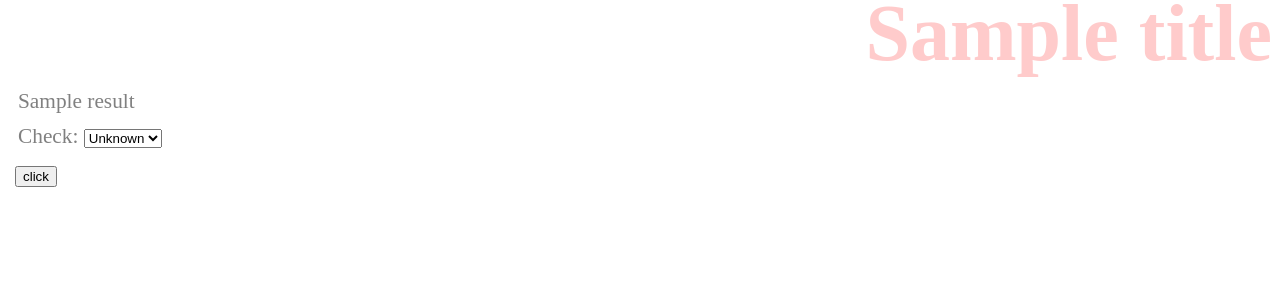
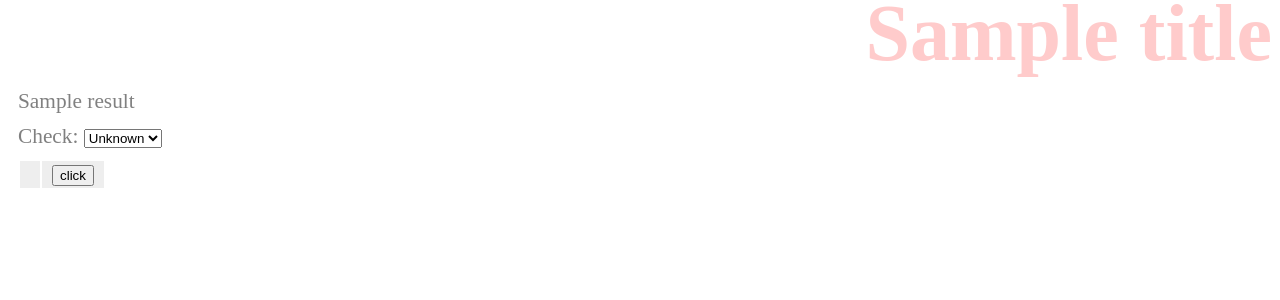
Before and after one commit to tomo-IR/django_app, a Django app: template hello/templates/hello/index.html in a window 1280 px wide. Shown: the top 300 px of the page. Run offline with Django 4.2, Linux system fonts and the light colour scheme; tables that the repository leaves empty hold one stand-in row (values such as "Sample post"); the template is opened without the code that fills it: values that come from a table or form of the project are taken from there, most other values are stand-ins (such as "Sample title", 1, 10 or a date in 2020); parts of the project's set-up code (start-up, migrations or seed data) failed here and were passed over.

Commit message:
add style

```diff
--- a/hello/static/hello/css/style.css
+++ b/hello/static/hello/css/style.css
@@ -17,3 +17,19 @@ a {
   color: blue;
   text-decoration: none;
 }
+table {
+  margin:10px;
+  font-size:14pt;
+}
+table tr th {
+  background-color:#009;
+  color:white;
+  padding:2px 10px;
+  border-width:2px;
+}
+table tr td {
+  background-color:#eee;
+  color:#666;
+  padding:2px 10px;
+  border-width:2px;
+}
```
